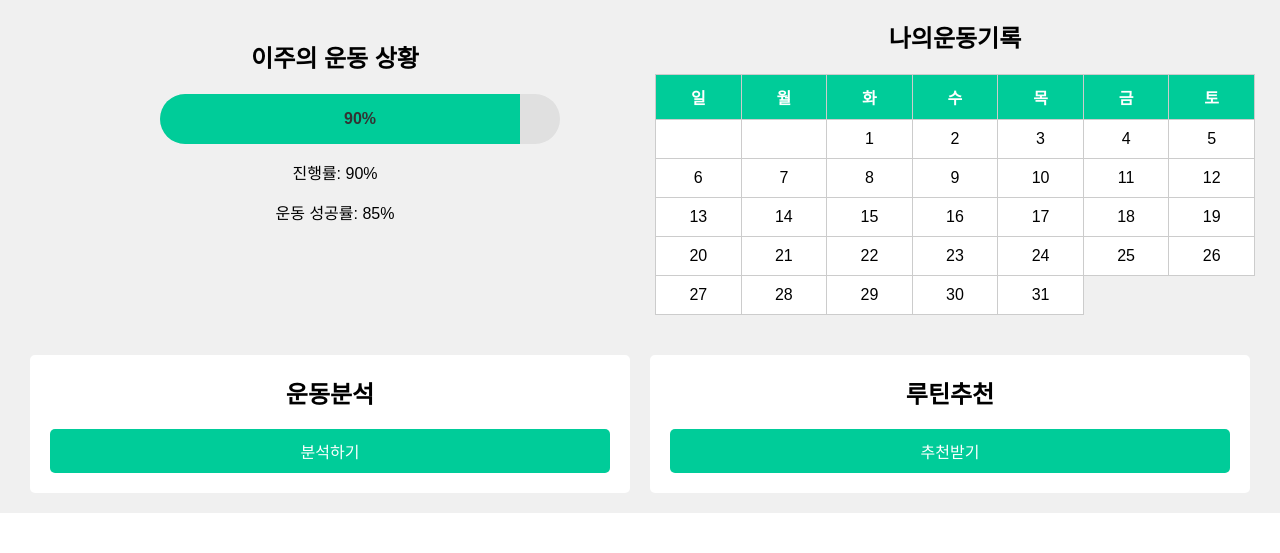
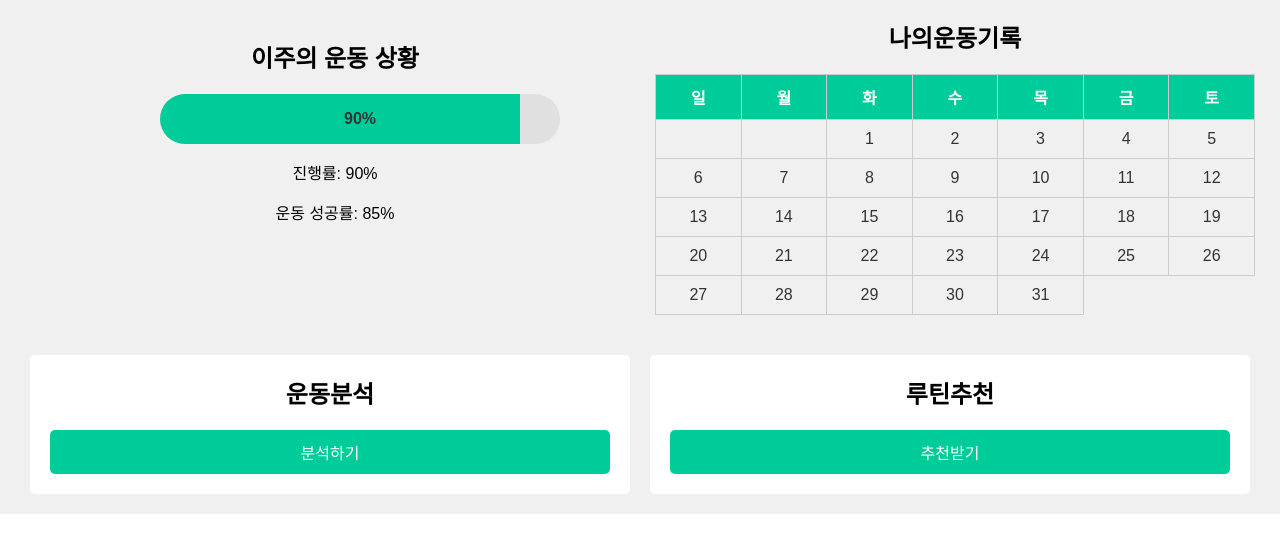
Before and after one commit to opixxx/AI_healthcareProject, a plain HTML site: page index.html in a window 1280 px wide. Shown: the part 127-680 px from the top of the page. Drawn offline with Linux system fonts and the light colour scheme.

Commit message:
20230831

```diff
--- a/index.css
+++ b/index.css
@@ -191,9 +191,26 @@ nav a {
     color: white;
 }
 
-.calendar-table td {
-    background-color: #fff;
+.calendar-table td a {
+    color: #333; /* 어두운 회색 */
+    text-decoration: none; /* 밑줄 제거 */
 }
+.calendar-table td a:hover {
+    color: #007BFF; /* 블루 */
+    background-color: #f0f0f0; /* 밝은 회색 */
+}
+
+.calendar-table td a.selected {
+    background-color: #00cc99; /* 민트색 */
+    color: #fff; /* 흰색 */
+    border-radius: 50%; /* 원형 배경 */
+    display: inline-block; /* 배경 크기 조절 */
+    width: 24px;
+    height: 24px;
+    line-height: 24px;
+}
+
+
 
 .gauge {
     position: relative;
--- a/index.html
+++ b/index.html
@@ -27,7 +27,7 @@
                         <li><a href="record.html">운동루틴추천</a></li>
                         <li><a href="analysis.html">운동분석</a></li>
                         <li><a href="#">운동기록</a></li>
-                        <li><a href="#">회원가입</a></li>
+                        <li><a href="signup.html">회원가입</a></li>
                     </ul>
                 </li>
             </ul>
--- a/index.js
+++ b/index.js
@@ -1,48 +1,48 @@
-function createCalendar(year, month) {
-    const daysInMonth = new Date(year, month + 1, 0).getDate();
-    const firstDayOfWeek = new Date(year, month, 1).getDay();
+function createCalendar(month, year) {
+    const calendar = document.getElementById('calendar');
+    const days = ['일', '월', '화', '수', '목', '금', '토'];
+    const daysInMonth = new Date(year, month, 0).getDate();
 
-    const calendarContainer = document.getElementById('calendar');
-    calendarContainer.innerHTML = '';
+    let content = `<table class="calendar-table">`;
+    content += `<thead><tr>`;
+    for (let day of days) {
+        content += `<th>${day}</th>`;
+    }
+    content += `</tr></thead><tbody><tr>`;
 
-    const table = document.createElement('table');
-    table.classList.add('calendar-table');
-
-    const headerRow = document.createElement('tr');
-    const daysOfWeek = ['일', '월', '화', '수', '목', '금', '토'];
-    daysOfWeek.forEach(day => {
-        const th = document.createElement('th');
-        th.textContent = day;
-        headerRow.appendChild(th);
-    });
-
-    table.appendChild(headerRow);
-
-    let date = 1;
-    for (let i = 0; i < 6; i++) {
-        const row = document.createElement('tr');
-        for (let j = 0; j < 7; j++) {
-            if (i === 0 && j < firstDayOfWeek) {
-                const td = document.createElement('td');
-                row.appendChild(td);
-            } else if (date > daysInMonth) {
-                break;
-            } else {
-                const td = document.createElement('td');
-                td.textContent = date;
-                row.appendChild(td);
-                date++;
+    for (let i = 1; i <= daysInMonth; i++) {
+        const dayOfWeek = new Date(year, month - 1, i).getDay();
+        if (i === 1) {
+            for (let j = 0; j < dayOfWeek; j++) {
+                content += `<td></td>`;
             }
         }
-        table.appendChild(row);
+        content += `<td><a href="#" onclick="fetchDataForDate(${i})">${i}</a></td>`;
+        if (dayOfWeek === 6 && i !== daysInMonth) {
+            content += `</tr><tr>`;
+        }
     }
-
-    calendarContainer.appendChild(table);
+    content += `</tr></tbody></table>`;
+    calendar.innerHTML = content;
 }
 
-// 현재 년도와 월을 가져와서 달력을 생성합니다.
-const now = new Date();
-const currentYear = now.getFullYear();
-const currentMonth = now.getMonth();
+// 현재 날짜를 기준으로 달력 생성
+const currentDate = new Date();
 
-createCalendar(currentYear, currentMonth);
+// 현재 날짜의 월과 연도를 사용하여 달력 생성
+createCalendar(currentDate.getMonth() + 1, currentDate.getFullYear());
+
+async function fetchDataForDate(day) {
+    try {
+        const response = await fetch(`/api/data/${day}`);
+        const data = await response.json();
+        if (data.success) {
+            // data 정보를 이용하여 원하는 곳에 표시
+        } else {
+            alert('데이터를 가져오는 데 실패했습니다.');
+        }
+    } catch (error) {
+        console.error('Error:', error);
+        alert('아직 못했어 임마.');
+    }
+}
--- a/login.css
+++ b/login.css
@@ -1,12 +1,38 @@
+header {
+    width: 100%;
+    padding: 20px 0;
+    background-color: #00cc99;
+    box-shadow: 0px 3px 10px rgba(0, 0, 0, 0.1);
+    text-align: center;  /* 로고 중앙 정렬 */
+}
+
+.logo-box a {
+    text-decoration: none;
+    font-size: 1.5em;
+    font-weight: bold;
+    color: white;
+}
+
+.login-container {
+    background-color: #fff;
+    padding: 60px;
+    margin-top: 40px;  /* 상단 여백 추가 */
+    border: 1px solid #b2ece2;
+    border-radius: 8px;
+    box-shadow: 0 0 15px rgba(0, 0, 0, 0.15);
+    width: 320px;
+}
+
+
 body {
     font-family: 'Arial', sans-serif;
-    background-color: #e8f8f5; /* 약간 희석된 민트색 */
+    background-color: #e8f8f5;
     margin: 0;
     padding: 0;
+    height: 100vh;
     display: flex;
-    justify-content: center;
+    flex-direction: column;
     align-items: center;
-    height: 100vh;
 }
 
 .login-container {
```
Also changed, not shown: login.html (+7 -0 lines), signup.html (+7 -0 lines).
